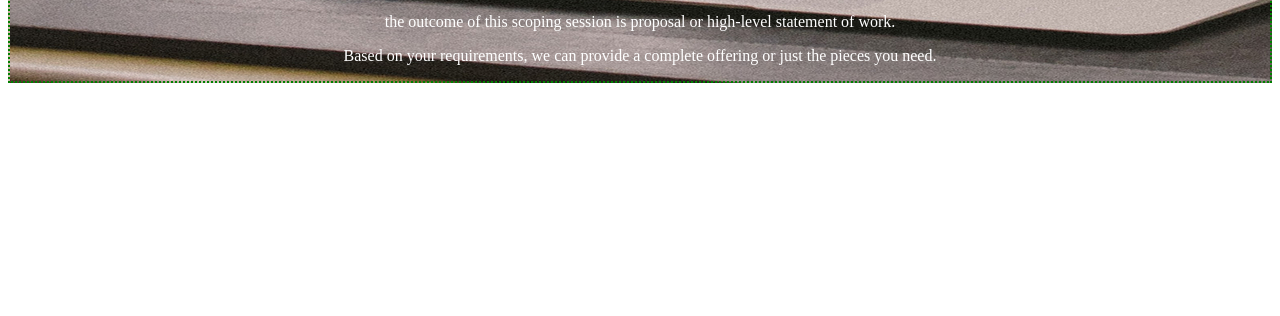
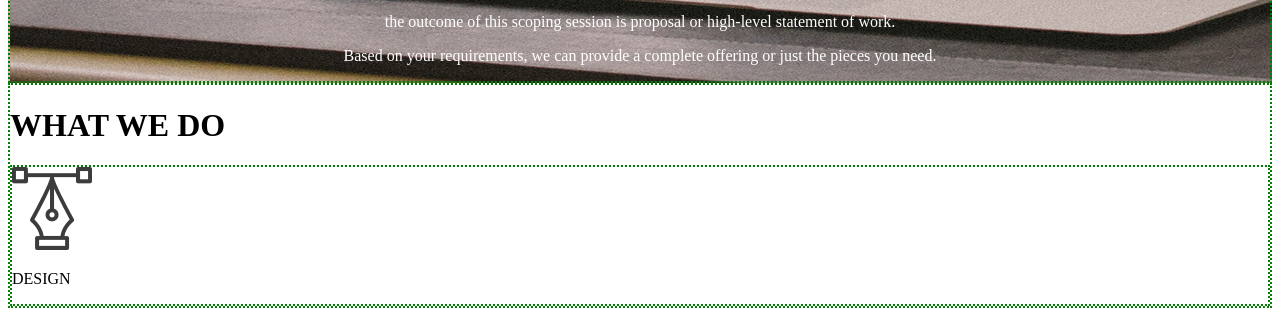
Before and after one commit to Axwell-austin/delani-studioCo., a plain HTML site: page index.html in a window 1280 px wide. Shown: the part 645-961 px from the top of the page. Before the commit the page ends 800 px from the top, so only its background shows below. Drawn offline with Linux system fonts and the light colour scheme.

Commit message:
added a div with icon that when clicked displays the design about

```diff
--- a/index.html
+++ b/index.html
@@ -34,7 +34,16 @@
                 <p>the outcome of this scoping session is proposal or high-level statement of work.</p>
                 <p>Based on your requirements, we can provide a complete offering or just the pieces you need. </p>
         </div>
-    </div>
+        <div id="white">
+            <h1>WHAT WE DO</h1>
+            <div class="design">
+                <img src="./Assets/design_icon.png">
+                <p>DESIGN</p>
+                <div class="design" style="display: none;">
+
+                </div>
+            </div>
+        </div>
 
 </body>
 </html>
```
